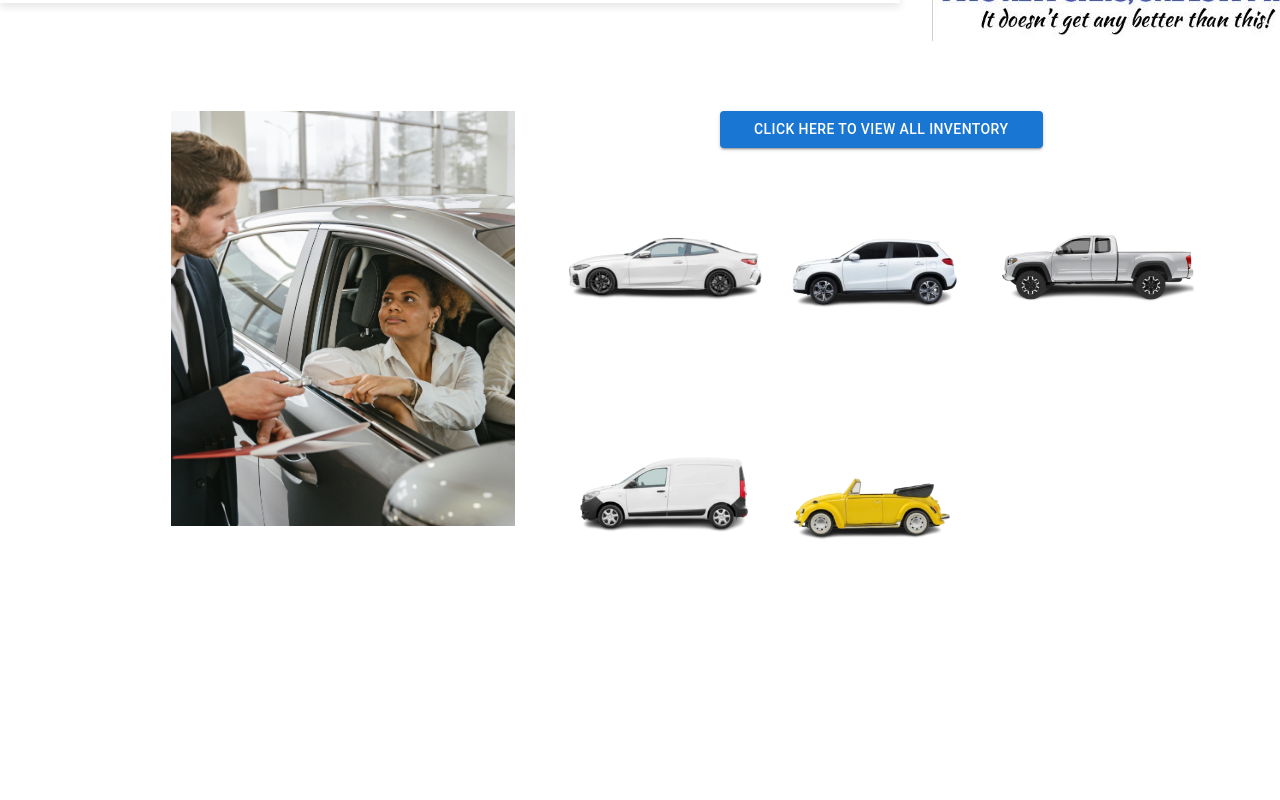
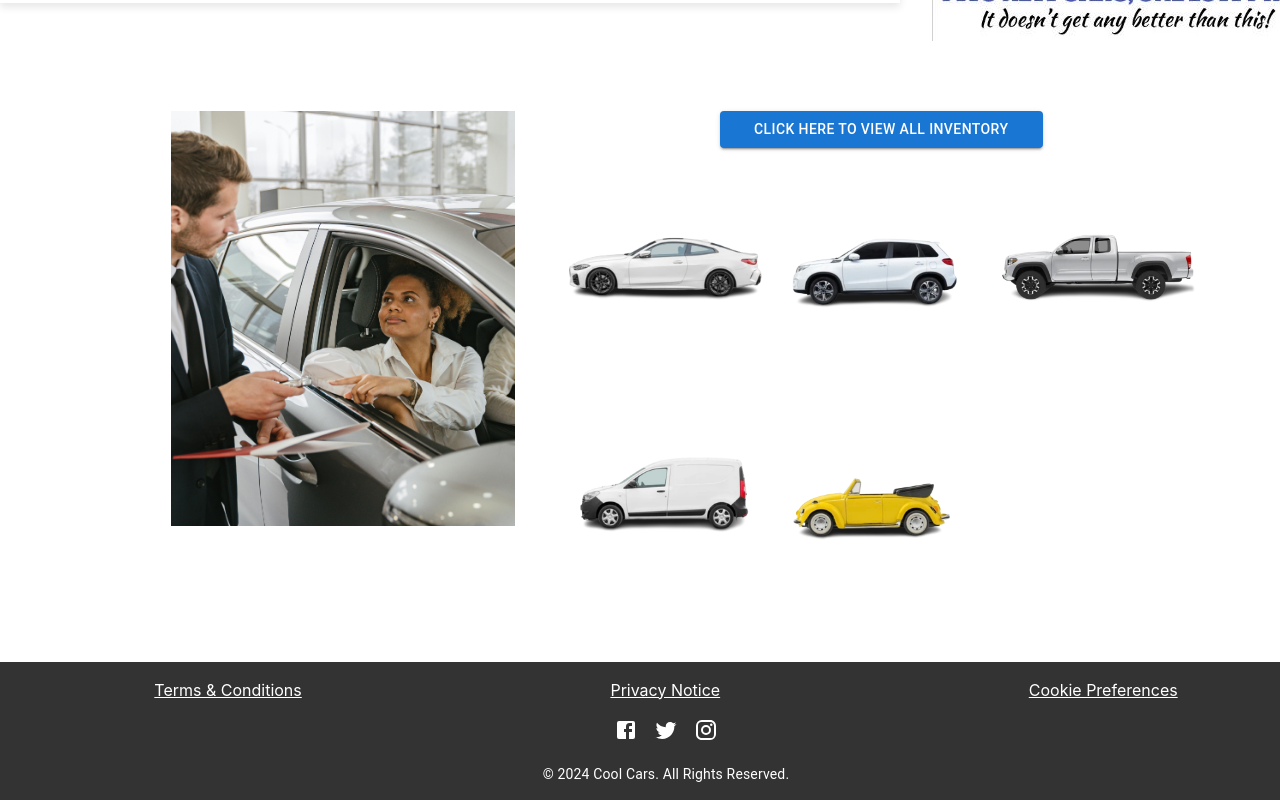
Before and after one commit to ZachPerkins1/Cool-Cars.com, a React (Vite) app: page /landing in a window 1280 px wide. Shown: the part 596-1396 px from the top of the page. Before the commit the page ends 1226 px from the top, so only its background shows below. Built offline with nearby package versions, Linux system fonts and the light colour scheme.

Commit message:
added footer component with dummy links

```diff
--- a/src/Landing.jsx
+++ b/src/Landing.jsx
@@ -3,6 +3,7 @@ import Carousel from './components/Carousel';
 import SalesBanner from './components/SalesBanner';
 import './Landing.css';
 import { ImageList, ImageListItem , Button, Box, Link, Typography } from '@mui/material';
+import Footer from './components/Footer';
 
 function LandingPage() {
     const images = [
@@ -83,6 +84,7 @@ function LandingPage() {
                     </ImageList>
                 </Box>
             </Box>
+            <Footer />
         </div>
     );
 }
--- /dev/null
+++ b/src/components/Footer.jsx
@@ -0,0 +1,24 @@
+import { Box, Typography, Link } from '@mui/material';
+import FacebookIcon from '@mui/icons-material/Facebook';
+import TwitterIcon from '@mui/icons-material/Twitter';
+import InstagramIcon from '@mui/icons-material/Instagram';
+
+function Footer() {
+    return (
+        <Box sx={{ backgroundColor: '#333', color: '#fff', mt: 4, py: 2 }}>
+            <Box sx={{ display: 'flex', justifyContent: 'space-around', mb: 2 }}>
+                <Link href="#" color="inherit">Terms & Conditions</Link>
+                <Link href="#" color="inherit">Privacy Notice</Link>
+                <Link href="#" color="inherit">Cookie Preferences</Link>
+            </Box>
+            <Box sx={{ display: 'flex', justifyContent: 'center', mb: 2 }}>
+                <Link href="#" color="inherit" sx={{ mx: 1 }}><FacebookIcon /></Link>
+                <Link href="#" color="inherit" sx={{ mx: 1 }}><TwitterIcon /></Link>
+                <Link href="#" color="inherit" sx={{ mx: 1 }}><InstagramIcon /></Link>
+            </Box>
+            <Typography variant="body2" align="center">© 2024 Cool Cars. All Rights Reserved.</Typography>
+        </Box>
+    );
+}
+
+export default Footer;
```
